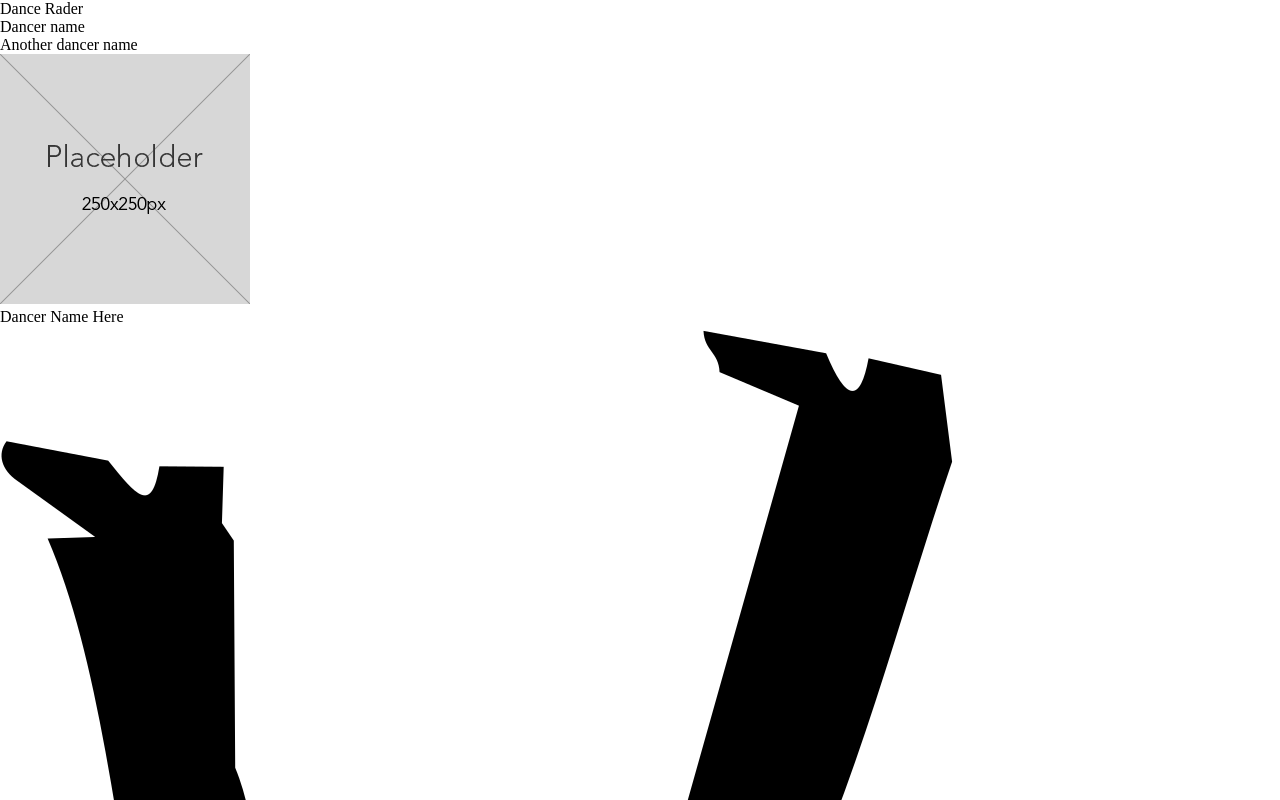
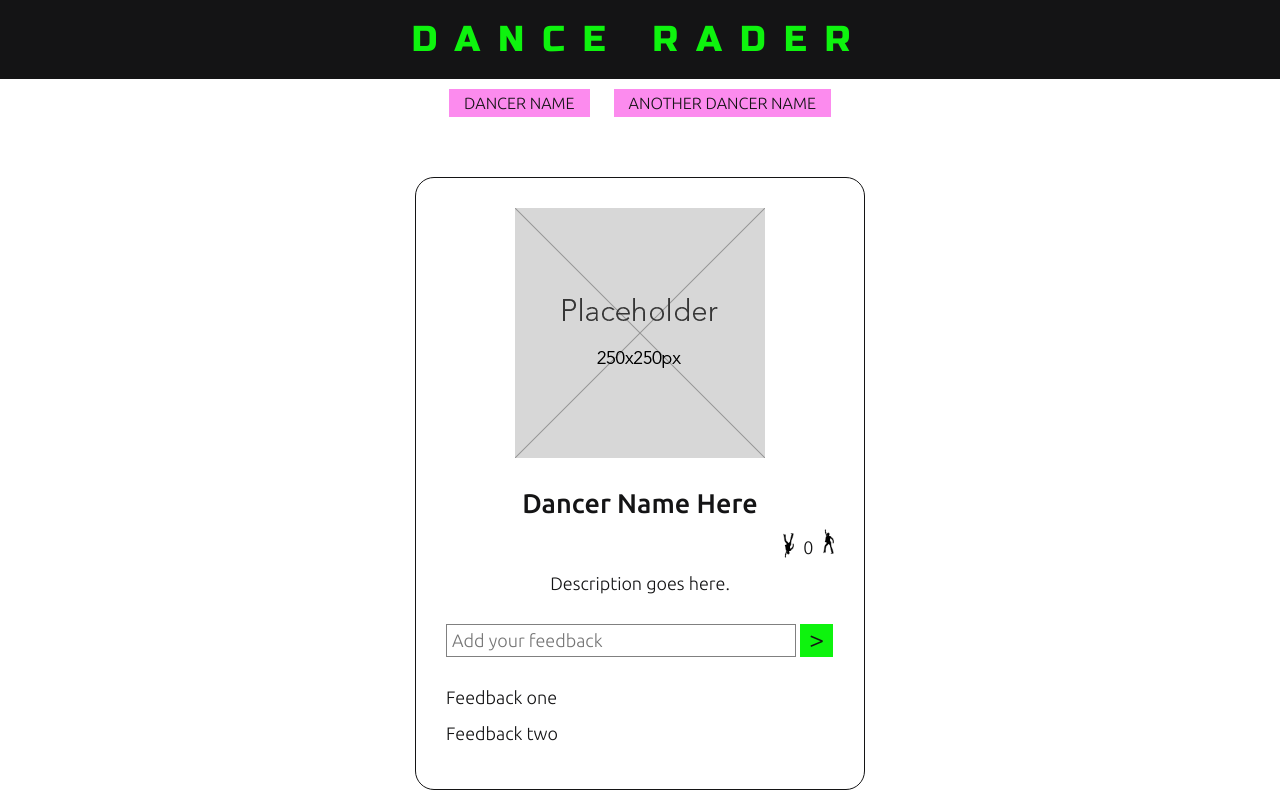
Before and after one commit to denaweiss5/chicago-102620-mod-3-practice-challenge, a website: page index.html in a window 1280 px wide. Shown: the top 800 px of the page. Drawn offline with Linux system fonts and the light colour scheme.

Commit message:
Add main CSS and update HTML

```diff
--- a/index.html
+++ b/index.html
@@ -4,6 +4,7 @@
   <meta charset="UTF-8">
   <meta name="viewport" content="width=device-width, initial-scale=1.0">
   <title>Dance Rader</title>
+  <link href="https://fonts.googleapis.com/css?family=Russo+One|Ubuntu:300,400,500&display=swap" rel="stylesheet">
   <link rel="stylesheet" type="text/css" href="./styles/reset.css">
   <link rel="stylesheet" type="text/css" href="./styles/main.css">
   <script src="src/index.js"></script>
@@ -27,16 +28,16 @@
       <h2 id="dancer-name">Dancer Name Here</h2>
       <div class="likes">
         <button id="unlike"><img src="assets/increase_likes.png"></button>
+        <span id="like-count">0</span>
         <button id="like"><img src="assets/increase_likes.png"></button>
-        <span id="like-count">0</span>
       </div>
       <p id="dancer-description">Description goes here.</p>
     </section>
 
     <section class="feedback">
       <form>
-        <textarea id="new-feedback"></textarea>
-        <input type="submit" value="Leave Feedback">
+        <input type="text" placeholder="Add your feedback" id="new-feedback">
+        <input type="submit" value=">">
       </form>
 
       <ul>
--- a/styles/main.css
+++ b/styles/main.css
@@ -1,3 +1,96 @@
+body {
+  font-family: 'Ubuntu', sans-serif;
+  font-weight: 300;
+  font-size: 18px;
+  color: #141415;
+  box-sizing: border-box;
+}
+
+header {
+  margin: 0 auto;
+  text-align: center;
+}
+
+main {
+  width: 450px;
+  margin: 50px auto;
+  padding: 30px;
+  border: 1px solid #141415;
+  border-radius: 19px;
+}
+
+h1 {
+  padding: 0.5em;
+  background-color: #141415;
+  font-size: 2em;
+  font-family: 'Russo One', sans-serif;
+  color: #0ef30e;
+  text-transform: uppercase;
+  letter-spacing: 0.5em;
+}
+
+h2 {
+  font-size: 1.5em;
+  text-align: center;
+  font-weight: 500;
+  margin-bottom: 10px;
+}
+
+nav ul li {
+  display: inline-block;
+  margin: 10px;
+  padding: 5px 15px;
+  background-color: #fc8bee;
+  text-transform: uppercase;
+  font-size: 0.9em;
+}
+
+.details img {
+  height: 250px;
+  display: block;
+  margin: 0 auto 30px auto;
+}
+
+.likes {
+  text-align: right;
+}
+
+.likes img {
+  height: 25px;
+  display: inline-block;
+  margin: 0;
+}
+
+span {
+  padding: 5px;
+}
+
+p {
+  text-align: center;
+  margin: 15px 0 30px 0;
+}
+
+input[type="text"] {
+  border: 1px solid gray;
+  padding: 5px;
+  width: 350px;
+}
+
+input[type="submit"] {
+  background-color: #0ef30e;
+  font-size: 1.5em;
+  padding: 0 9px 2px 9px;
+  vertical-align: bottom;
+}
+
 #unlike {
   transform: scaleY(-1);
 }
+
+form {
+  margin-bottom: 30px;
+}
+
+.feedback li {
+  margin-bottom: 15px;
+}
--- a/styles/reset.css
+++ b/styles/reset.css
@@ -13,6 +13,6 @@ ul {
  list-style: none;
 }
 
-button {
+button, input[type="submit"] {
   cursor: pointer;
 }
```
